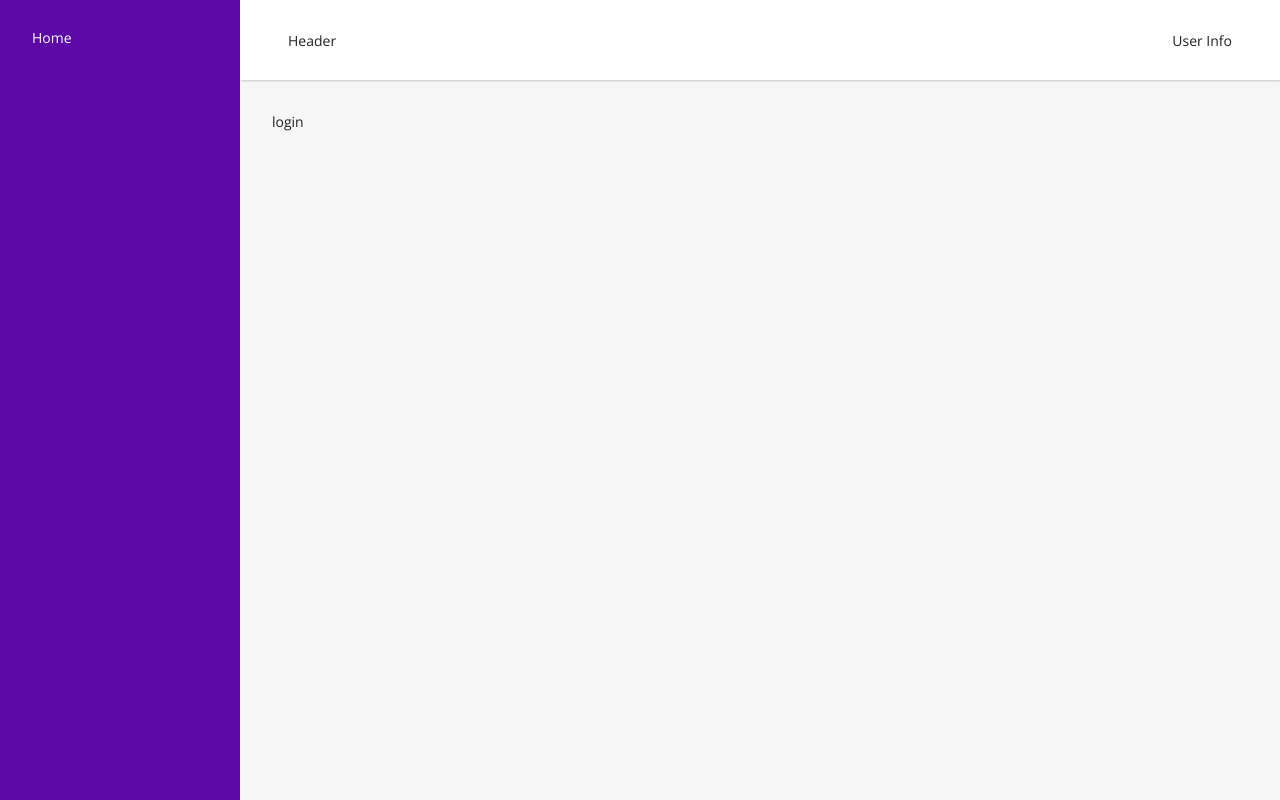
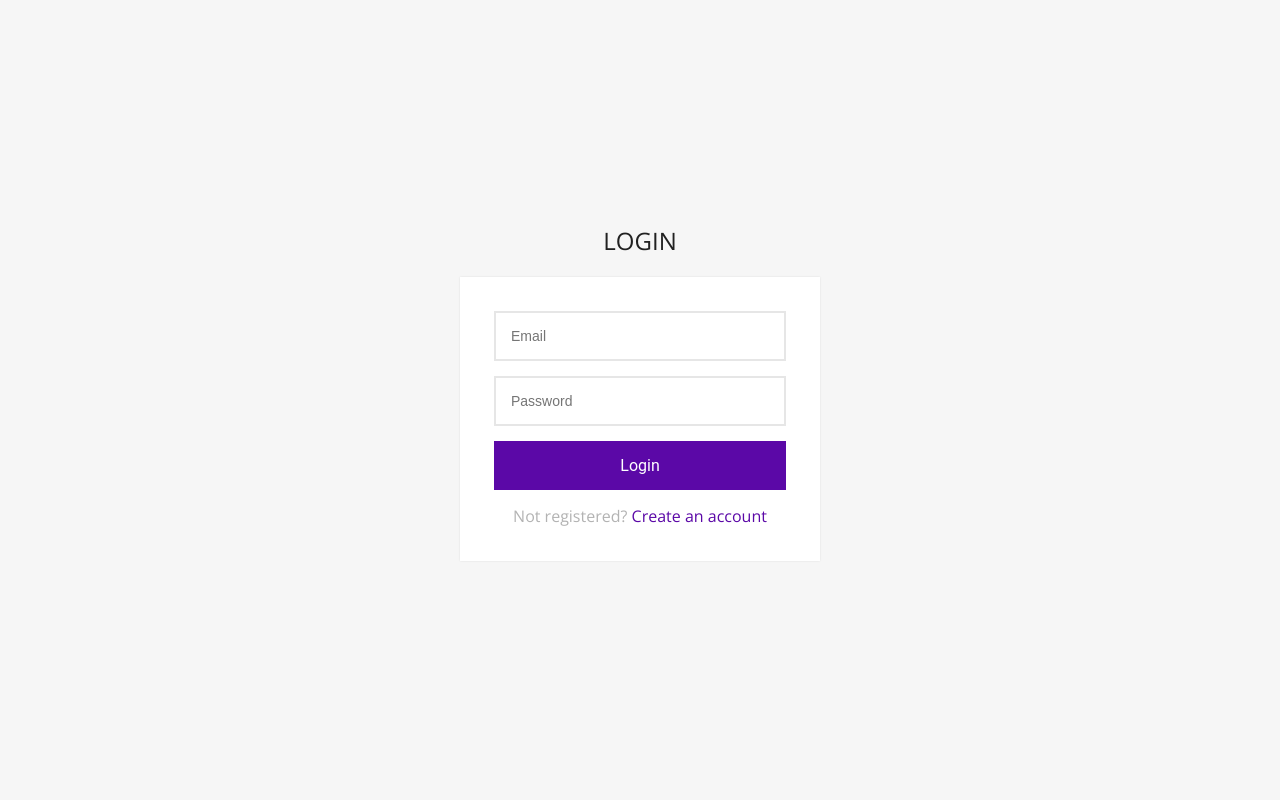
Before and after one commit to DevelopJKong/laravel-react-frontend, a React (Vite) app: page /login in a window 1280 px wide. Built offline with nearby package versions, Linux system fonts and the light colour scheme.

Commit message:
login form 구성 완료

```diff
--- a/src/app.tsx
+++ b/src/app.tsx
@@ -7,7 +7,7 @@ function App() {
   const { loginRoute, logoutRoute } = Router();
   return (
     <>
-      <RouterProvider router={login?.currentUser ? loginRoute : logoutRoute} />
+      <RouterProvider router={login?.token ? loginRoute : logoutRoute} />
     </>
   );
 }
--- a/src/page/login/main.tsx
+++ b/src/page/login/main.tsx
@@ -1,4 +1,3 @@
-import React from 'react';
 import { Outlet } from 'react-router-dom';
 
 const main = () => {
--- a/src/page/logout/login.tsx
+++ b/src/page/logout/login.tsx
@@ -1,7 +1,107 @@
-import React from 'react';
+import { useForm } from 'react-hook-form';
+import { Link } from 'react-router-dom';
+import styled from 'styled-components';
+
+const Container = styled.div`
+  height: 90vh;
+  display: flex;
+  justify-content: center;
+  align-items: center;
+  flex-direction: column;
+`;
+
+const Form = styled.form`
+  width: 360px;
+  position: relative;
+  z-index: 1;
+  background: #ffffff;
+  max-width: 360px;
+  padding: 34px;
+  box-shadow: 0 0 2px 0 rgba(0, 0, 0, 0.1);
+`;
+
+const Title = styled.p`
+  font-size: 24px;
+  margin-bottom: 20px;
+`;
+
+const Input = styled.input``;
+
+const Button = styled.button`
+  font-family: 'Roboto', sans-serif;
+  outline: 0;
+  background: #5b08a7;
+  border: 0;
+  text-decoration: none;
+  padding: 15px;
+  color: #ffffff;
+  font-size: 16px;
+  -webkit-transition: all 0.3 ease;
+  transition: all 0.3 ease;
+  cursor: pointer;
+`;
+
+const ButtonBlock = styled(Button)`
+  width: 100%;
+`;
+
+const Message = styled.p`
+  margin: 15px 0 0;
+  color: #b3b3b3;
+  font-size: 16px;
+  text-align: center;
+`;
+
+const MessageLink = styled(Link)`
+  color: #5b08a7;
+  text-decoration: none;
+`;
 
 const Login = () => {
-     return <div>login</div>;
+  const {
+    register,
+    handleSubmit,
+    clearErrors,
+    formState: { errors },
+  } = useForm({
+    mode: 'onChange',
+  });
+
+  const onSubmit = (data: any) => {};
+
+  return (
+    <Container>
+      <Title>LOGIN</Title>
+      <Form onSubmit={handleSubmit(onSubmit)}>
+        <Input
+          type="email"
+          placeholder="Email"
+          {...register('email', {
+            required: 'Email is required',
+            pattern: {
+              value: /^[A-Z0-9._%+-]+@[A-Z0-9.-]+\.[A-Z]{2,}$/i,
+              message: 'Invalid email address',
+            },
+          })}
+        />
+        <Input
+          type="password"
+          placeholder="Password"
+          {...register('password', {
+            required: 'Password is required',
+            minLength: {
+              value: 6,
+              message: 'Password must have at least 6 characters',
+            },
+          })}
+        />
+        <ButtonBlock>Login</ButtonBlock>
+        <Message>
+          Not registered? <MessageLink to="/sign-up">Create an account</MessageLink>
+        </Message>
+      </Form>
+    </Container>
+  );
 };
 
 export default Login;
--- a/src/page/root.tsx
+++ b/src/page/root.tsx
@@ -38,26 +38,42 @@ const MainContent = styled.main`
   padding: 2rem;
 `;
 
+const HeaderLink = styled.a`
+  text-decoration: none;
+  padding: 0.75rem 1.5rem;
+  color: #212121;
+  transition: all 0.3s;
+  border-radius: 6px;
+  &:hover {
+    background-color: rgba(0, 0, 0, 0.1);
+  }
+`;
+
 const Root = () => {
-  const { login } = useLogin() as ILoginCheck;
-  console.log('login.currentUser', login.currentUser);
+  const { login, setLogin, logout } = useLogin() as ILoginCheck;
+  const onLogout = () => {
+    setLogin(logout);
+  };
   return (
     <Container>
-      {login.currentUser ? (
+      {login?.token && (
         <aside>
           <Link to="/dashboard">Dashboard</Link>
           <Link to="/users">Users</Link>
         </aside>
-      ) : (
-        <aside>
-          <Link to="/">Home</Link>
-        </aside>
       )}
       <Content>
-        <Header>
-          <div>Header</div>
-          <div>User Info</div>
-        </Header>
+        {login?.token && (
+          <Header>
+            <div>Header</div>
+            <div>
+              <span>{login.currentUser}</span>
+              <HeaderLink href={'#'} onClick={onLogout}>
+                Logout
+              </HeaderLink>
+            </div>
+          </Header>
+        )}
         <MainContent>
           <Outlet />
         </MainContent>
--- a/src/router.tsx
+++ b/src/router.tsx
@@ -41,7 +41,7 @@ const Router = () => {
   const loginRoute = createBrowserRouter([
     {
       path: '/',
-      element: login?.currentUser ? <Root /> : <Navigate to="/" />,
+      element: login?.token ? <Root /> : <Navigate to="/" />,
       children: [
         {
           path: '',
```
